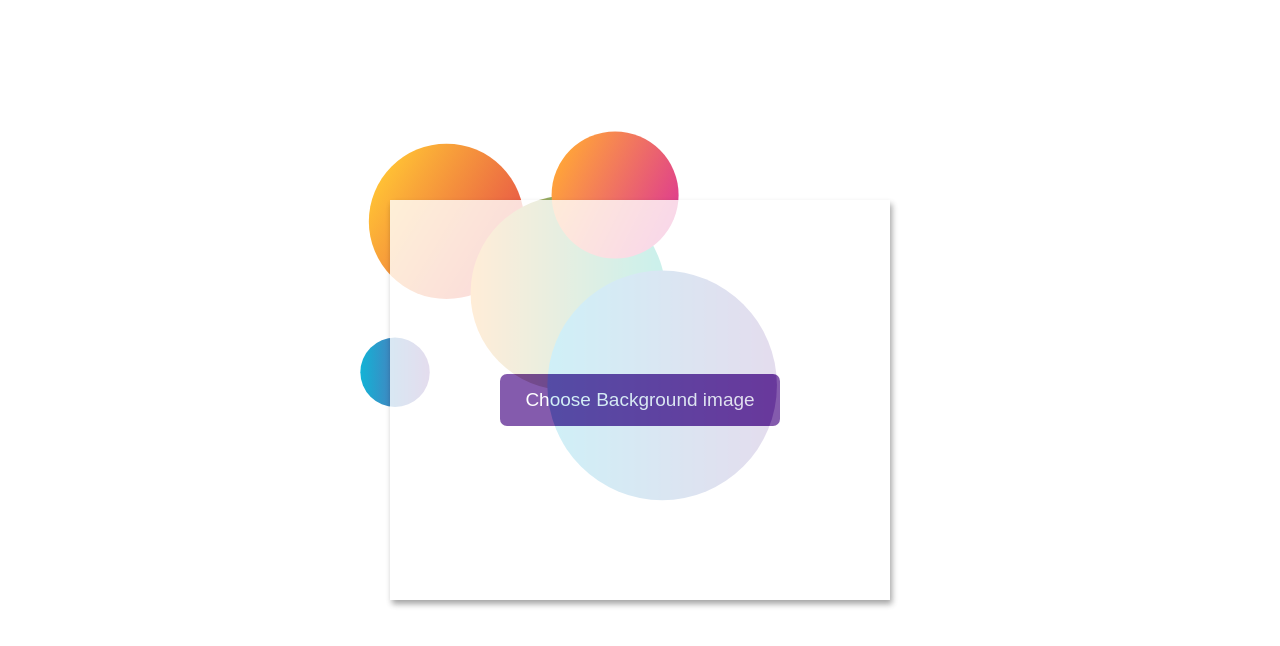
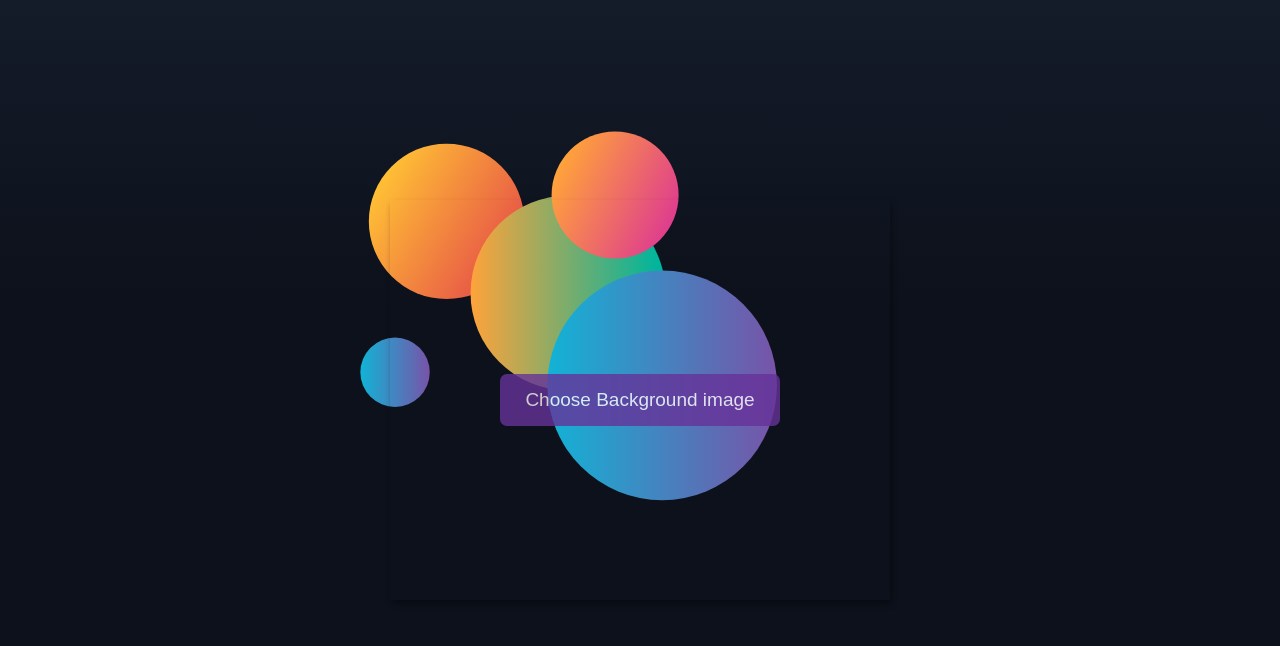
Before and after one commit to krish927/banner-designer, an Angular app: page / in a window 1280 px wide. Shown: the top 646 px of the page. Built offline with nearby package versions, Linux system fonts and the light colour scheme.

Commit message:
drag feature  implemented

```diff
--- a/src/app/banner/banner.component.scss
+++ b/src/app/banner/banner.component.scss
@@ -21,7 +21,7 @@
     transform: translate(-50%,-50%);
     bottom: 10%;
     right: 10%;
-    cursor: move;
+    cursor: move    ;
 }
 .background{
     max-width: 500px;
--- a/src/app/user-input/user-input.component.html
+++ b/src/app/user-input/user-input.component.html
@@ -34,15 +34,15 @@
     <div class="form" *ngIf="!submitted">
         <form [formGroup]="form">
             <div class="formGroup" *ngIf="imageUpload">
-                <input type="file" #handleInput (change)="handleChange($event)" class="input">
+                <input type="file" #handleInput (change)="handleChange($event)" class="input" accept="image/*">
                 <button (click)="handleInput.click()"class="submitbtn" type="button">Choose Background image</button>
             </div>
             <div class="formGroup" *ngIf="logoUpload">
-                <input type="file" #logo (change)="handleLogo($event)" class="input">
+                <input type="file" #logo (change)="handleLogo($event)" class="input" accept="image/*">
                 <button type="button" (click)="logo.click()" class="submitbtn">Choose Logo</button>
             </div>
             <div class="formGroup" *ngIf="!imageUpload && !logoUpload">
-                <input type="text" class="title" placeholder="Enter title of banner here" formControlName="title">
+                <textarea type="text" class="title" placeholder="Enter title of banner here" formControlName="title"></textarea>
             </div>
             <button type="button" (click)="submit()" [disabled]="form.invalid" class="submitbtn" *ngIf="!imageUpload && !logoUpload">Submit</button>
         </form>
--- a/src/app/user-input/user-input.component.scss
+++ b/src/app/user-input/user-input.component.scss
@@ -2,7 +2,7 @@
 
   body{
     font-family: 'Open Sans', sans-serif;
-    background:#e2e2e2;
+    // background:#e2e2e2;
   }
 
   svg{
@@ -16,7 +16,7 @@
    transform: translate(-50%,-50%);
    top: 50%;
    left: 50%;
-   background-color: white;
+  //  background-color: white;
    max-width: 500px;
    max-height: 400px;
    height: 100%;
@@ -49,4 +49,9 @@ form{
     border-radius: 8px;
     font-size: 17px;
     color: gray;
+    border: none;
 }
+
+.title:focus-visible{
+  outline: none;
+}
--- a/src/styles.scss
+++ b/src/styles.scss
@@ -8,6 +8,11 @@
     box-sizing:border-box;
   }
 
+  body{
+    background: linear-gradient(to bottom, #141b29, #0c111b 300px);
+    height: auto;
+    min-height: 100vh;
+  }
 .submitbtn{
     padding: 15px;
     background-color: rebeccapurple;
```
